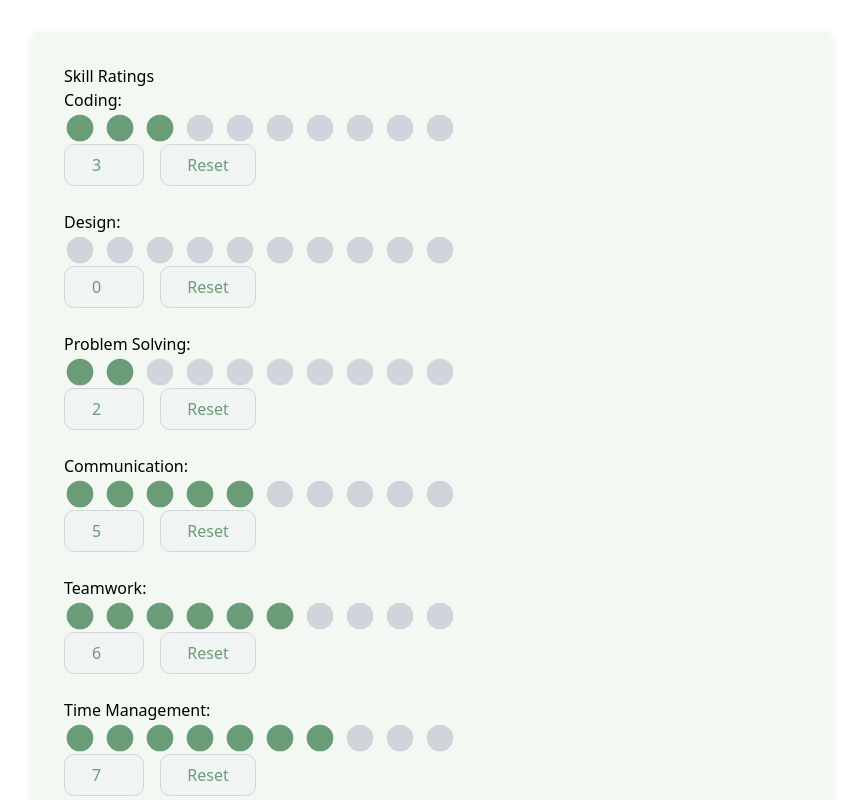
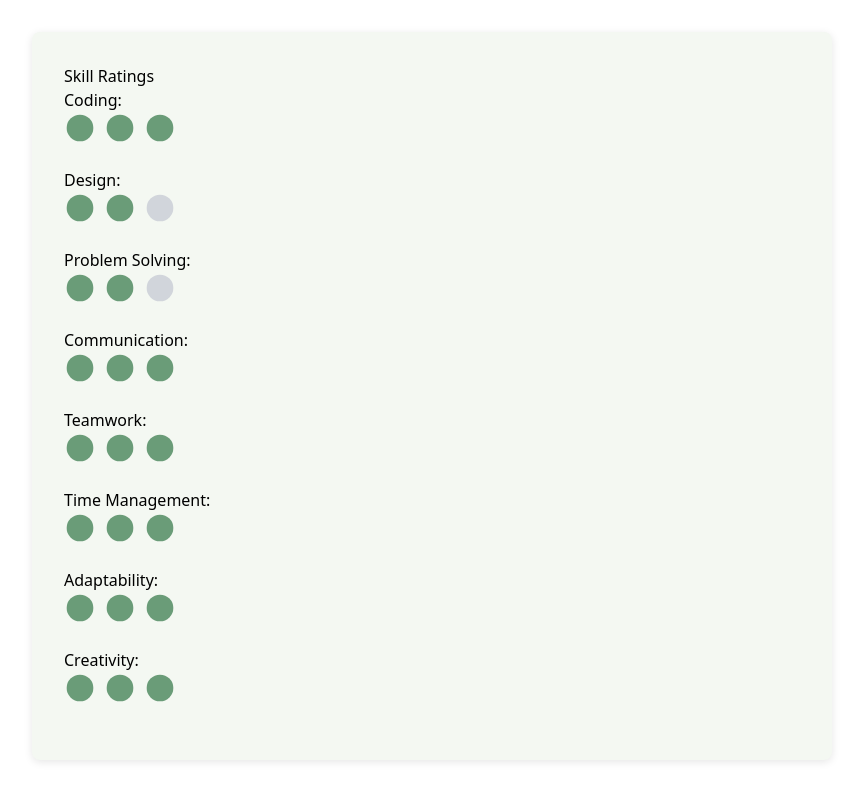
Before and after one commit to natko22/aia-app-component, a Nuxt app: page / in a window 1280 px wide. Shown: the top 800 px of the page, without its empty margins (208-1071 px from the left). Built offline with nearby package versions, Linux system fonts and the light colour scheme.

Commit message:
remove input and reset btn -delete reset by double clicking -set deafult value to 1 so the field is mandatory

```diff
--- a/components/SkillRating.vue
+++ b/components/SkillRating.vue
@@ -3,7 +3,7 @@
     <span>{{ skill }}:</span>
 
     <div class="flex items-center space-x-2">
-      <template v-for="i in maxValue" :key="i">
+      <template v-for="i in maxValue" :key="i" @click="setRating(i)">
         <svg
           class="size cursor-pointer"
           :class="i <= currentRating ? 'text-primary' : 'text-gray-300'"
@@ -16,20 +16,7 @@
         </svg>
       </template>
     </div>
-    <div class="flex items-center">
-      <input
-        type="number"
-        v-model="currentRating"
-        @input="updateRating"
-        :min="0"
-        :max="maxValue"
-        class="input-badge text-center"
-        placeholder="Type score"
-      />
-      <button @click="resetRating" class="reset-btn cursor-pointer">
-        Reset
-      </button>
-    </div>
+    <div class="flex items-center"></div>
   </div>
 </template>
 
@@ -46,21 +33,10 @@ const emit = defineEmits(["update"]);
 const currentRating = ref(props.defaultValue);
 
 function setRating(value: number) {
-  currentRating.value = currentRating.value === value ? 0 : value;
-  emit("update", currentRating.value);
-}
-
-function updateRating() {
-  if (currentRating.value < 0) currentRating.value = 0;
-  if (currentRating.value > props.maxValue)
-    currentRating.value = props.maxValue;
-  emit("update", currentRating.value);
-}
-
-// Function to reset rating
-function resetRating() {
-  currentRating.value = 0;
-  emit("update", currentRating.value);
+  if (currentRating.value !== value) {
+    currentRating.value = value;
+    emit("update", currentRating.value);
+  }
 }
 </script>
 
@@ -78,32 +54,6 @@ function resetRating() {
   width: 2rem;
   height: 2rem;
 }
-.input-badge {
-  width: 5rem;
-  border: 1px solid #d1d5db;
-  border-radius: 10px;
-  padding: 0.5rem 0.5rem;
-  color: #6a9c78;
-  background-color: #f0f4f3;
-  outline: none;
-  transition: box-shadow 0.2s ease;
-}
-.input-badge:focus {
-  box-shadow: 0 0 0 2px #6a9c78;
-}
-.reset-btn {
-  width: 6rem;
-  border: 1px solid #d1d5db;
-  border-radius: 10px;
-  padding: 0.5rem 0.5rem;
-  color: #6a9c78;
-  background-color: #f0f4f3;
-  outline: none;
-  margin-left: 1rem;
-}
-.reset-btn:hover {
-  box-shadow: 0 0 0 2px #6a9c78;
-}
 svg:hover {
   transition: color 0.3s ease;
   color: #5a8d6b;
--- a/data/skills.js
+++ b/data/skills.js
@@ -1,10 +1,10 @@
 export default [
-  { name: "Coding", maxValue: 10, defaultValue: 3 },
-  { name: "Design", maxValue: 10, defaultValue: 0 },
-  { name: "Problem Solving", maxValue: 10, defaultValue: 2 },
-  { name: "Communication", maxValue: 10, defaultValue: 5 },
-  { name: "Teamwork", maxValue: 10, defaultValue: 6 },
-  { name: "Time Management", maxValue: 10, defaultValue: 7 },
-  { name: "Adaptability", maxValue: 10, defaultValue: 8 },
-  { name: "Creativity", maxValue: 10, defaultValue: 6 },
+  { name: "Coding", maxValue: 3, defaultValue: 3 },
+  { name: "Design", maxValue: 3, defaultValue: 2 },
+  { name: "Problem Solving", maxValue: 3, defaultValue: 2 },
+  { name: "Communication", maxValue: 3, defaultValue: 5 },
+  { name: "Teamwork", maxValue: 3, defaultValue: 6 },
+  { name: "Time Management", maxValue: 3, defaultValue: 7 },
+  { name: "Adaptability", maxValue: 3, defaultValue: 8 },
+  { name: "Creativity", maxValue: 3, defaultValue: 6 },
 ];
```
